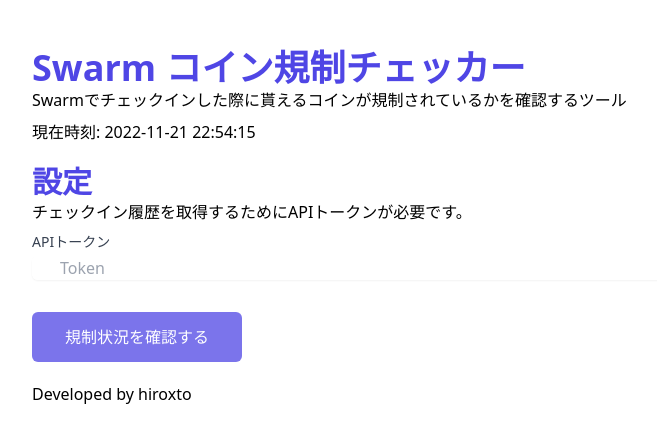
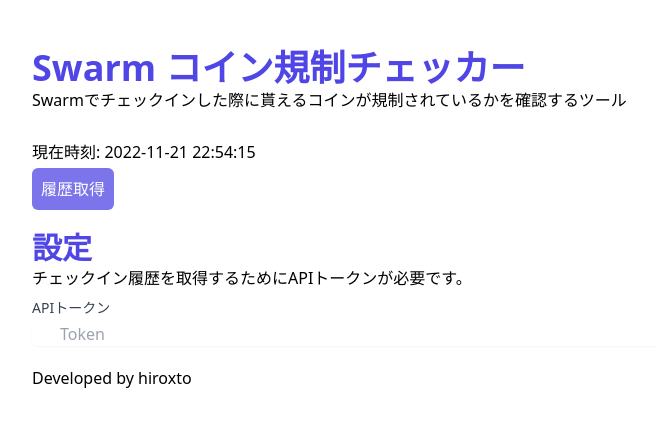
Before and after one commit to hiroxto/swarm-checkin-regulation-checker, a Next.js app: page / in a window 1280 px wide. Shown: the top 442 px of the page, without its empty margins (8-665 px from the left). Built offline with nearby package versions, Linux system fonts and the light colour scheme.

Commit message:
現在時刻と履歴取得ボタンの位置を上に固定する

```diff
--- a/pages/index.tsx
+++ b/pages/index.tsx
@@ -83,8 +83,21 @@
           <p>
             Swarmでチェックインした際に貰えるコインが規制されているかを確認するツール
           </p>
+        </div>
 
+        <div className="sticky top-0 z-50 mb-5 bg-white">
           <NowDate interval={1000}></NowDate>
+          <div className="mt-1 sm:mt-1 sm:flex sm:justify-center lg:justify-start">
+            <div className="rounded-md">
+              <button
+                onClick={checkLimits}
+                disabled={token === ""}
+                className="flex justify-center rounded-md border border-transparent bg-indigo-600 px-2 py-2 text-base text-white hover:bg-indigo-700 disabled:opacity-75"
+              >
+                履歴取得
+              </button>
+            </div>
+          </div>
         </div>
 
         <div className="mb-5">
@@ -108,18 +121,6 @@
               placeholder="Token"
             />
           </div>
-
-          <div className="mt-5 sm:mt-8 sm:flex sm:justify-center lg:justify-start">
-            <div className="rounded-md">
-              <button
-                onClick={checkLimits}
-                disabled={token === ""}
-                className="flex justify-center rounded-md border border-transparent bg-indigo-600 px-8 py-3 text-base text-white hover:bg-indigo-700 disabled:opacity-75"
-              >
-                規制状況を確認する
-              </button>
-            </div>
-          </div>
         </div>
 
         { limitCheckResult !== null &&
```
